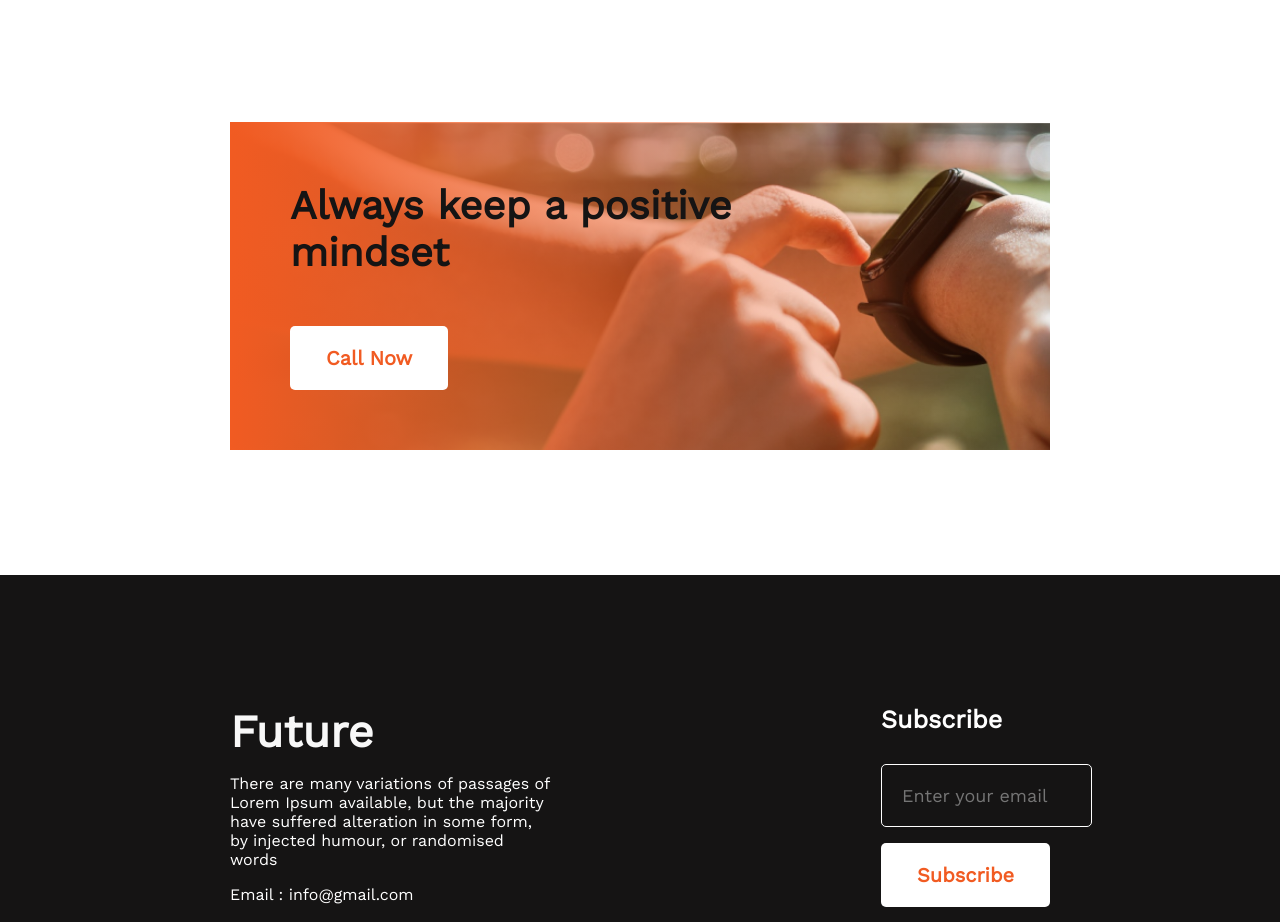
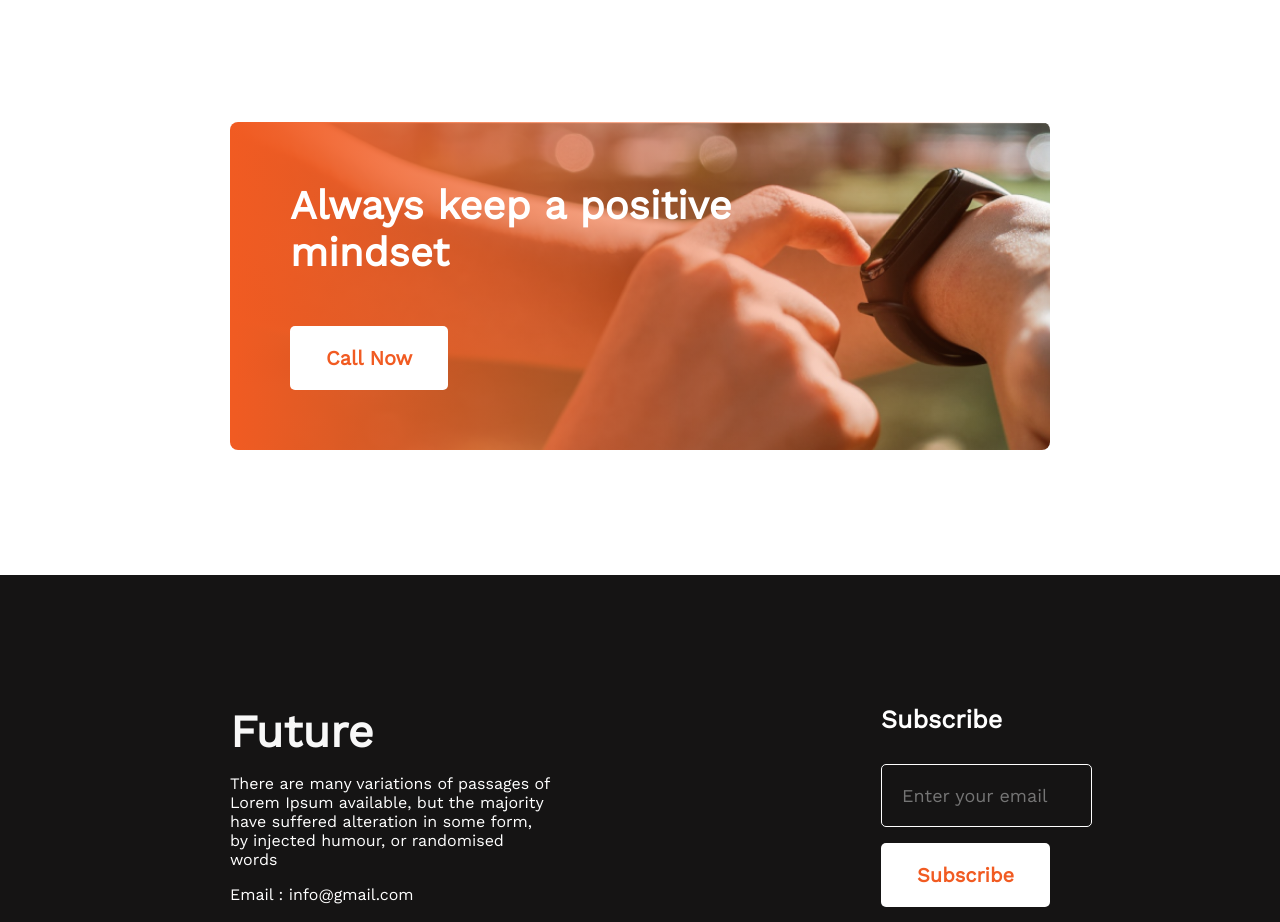
Before and after one commit to Aminul667/new-year-new-me, a plain HTML site: page index.html in a window 1280 px wide. Shown: the part 2725-3647 px from the top of the page. Drawn offline with nearby package versions, Linux system fonts and the light colour scheme.

Commit message:
fixed positive-mindset-title color

```diff
--- a/index.html
+++ b/index.html
@@ -71,7 +71,7 @@
         </section>
         <!-- a positive mindset section -->
         <section class="positive-mind">
-            <h2 class="section-title">Always keep a positive<br>mindset</h2>
+            <h2 class="positive-mind-title">Always keep a positive<br>mindset</h2>
             <button class="btn-primary">Call Now</button>
         </section>
     </main>
--- a/styles/style.css
+++ b/styles/style.css
@@ -116,7 +116,15 @@
     url("../images/watch.png");
   background-repeat: no-repeat;
   background-size: cover;
+  border-radius: 8px;
 }
+
+.positive-mind-title {
+    color: #FFFFFF;
+    font-weight: 700;
+    font-size: 40px;
+    margin-bottom: 50px;
+  }
 
 /* footer styles */
 .footer {
```
